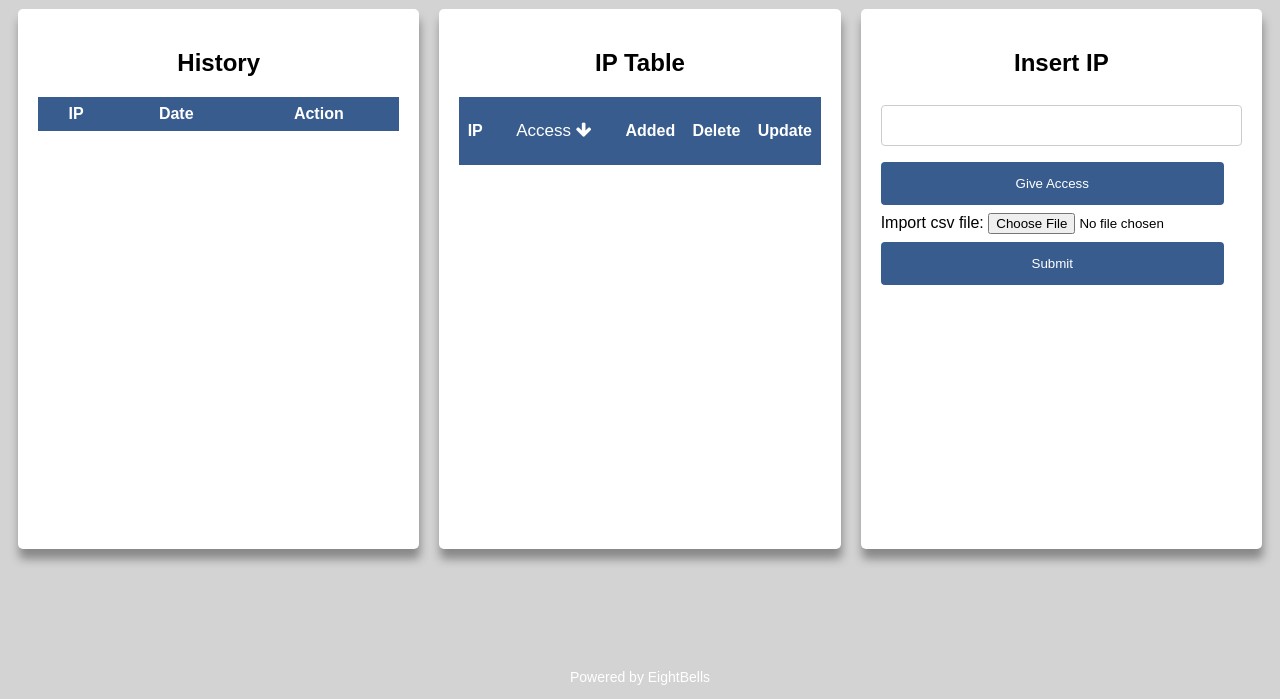
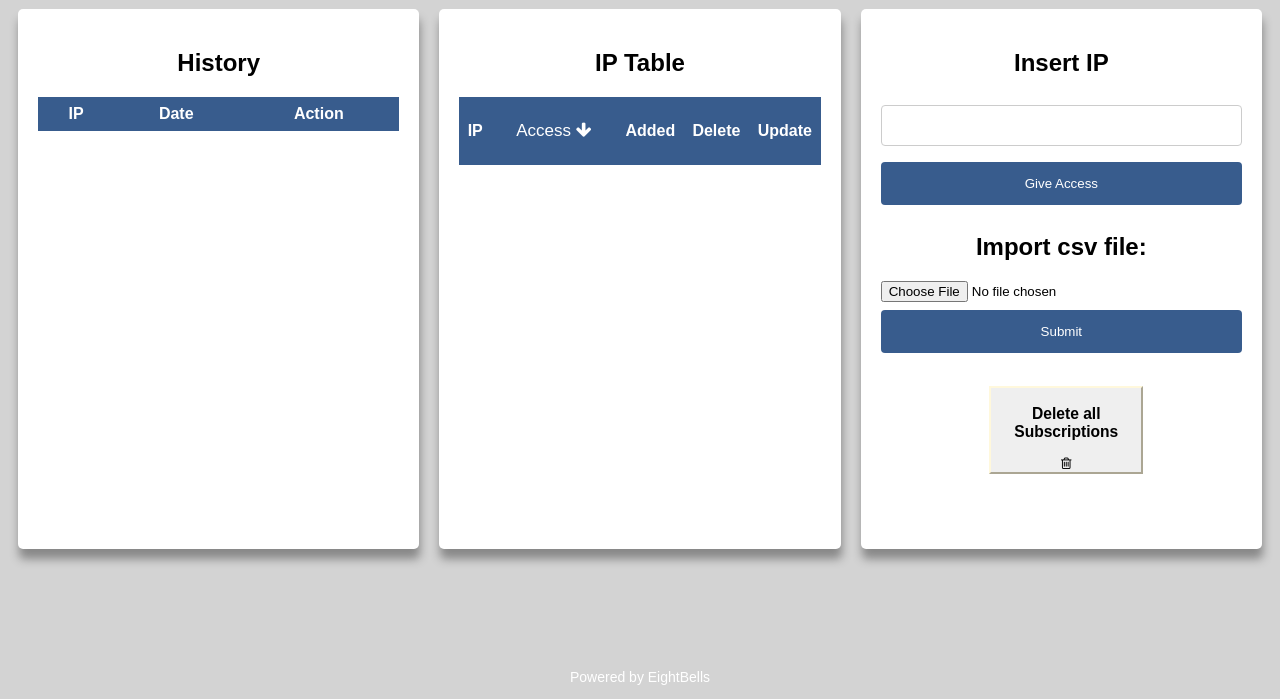
Before and after one commit to EVOLVED-5G/8BellsNetApp, a Flask app: page /netapp in a window 1280 px wide. Shown: the part 101-800 px from the top of the page. Run offline with Flask 2, Linux system fonts and the light colour scheme; data that the repository does not hold is empty; some libraries are stand-ins or nearby versions.

Commit message:
Changes for Openshift and Delete all button

```diff
--- a/docker-compose.yml
+++ b/docker-compose.yml
@@ -20,6 +20,10 @@ services:
       DB_USERNAME: ${postgres_username}
       DB_PASS: ${postgres_password}
       DB_PORT: ${postgres_port}
+      CAPIF_HOSTNAME: "capifcore"
+      CAPIF_PORT_HTTP: "8080"
+      CAPIF_PORT_HTTPS: "443"
+      CALLBACK_ADDRESS: ${host}:5000
     restart: unless-stopped
     build:
       context: ./src
--- a/src/app.py
+++ b/src/app.py
@@ -173,7 +173,6 @@ def update(id):
 ## Search by Access
 @app.route('/netapp/SearchByAccess/<string:access>')
 def SearchByAccess(access):
-    functions.delete_all()
 
     all_ips = db_controller.getIps()
     if access == "ALL":
@@ -182,6 +181,10 @@ def SearchByAccess(access):
         access_ips = db_controller.searchByAccess(access)
         return render_template('index.html', ips=access_ips)
 
+@app.route('/netapp/deleteall', methods=['GET'])
+def delete_all():
+    functions.delete_all()
+    return redirect('/netapp')
 
 
 ## NEF Login
@@ -211,34 +214,14 @@ def login():
         raise e
 
 
-
-#QOS NOTIFICATION
-@app.route('/qosmonitoring/callback', methods=['POST'])
-def location_qos_reporter():
-    print("New qos notification retrieved:")
-    qos_dict=json.loads(request.data)
-    qos_ip=qos_dict["ipv4Addr"]
-    #qos_id=qos_dict["transaction"].split("/")[-1]
-    qos=qos_dict["eventReports"][0]["event"]
-    #print("qos id:",qos_id)
-    #print("qos :",qos)
-    action = "QOS NOTIFICATION"
-    details = "At {} IP : {} moved to a cell with qos: {}".format(datetime.datetime.now().strftime("%m/%d/%Y, %H:%M:%S"),qos_ip,qos)
-    db_controller.addHistoryEvent(qos_ip,action,details)
-    return "status 200"
-
-#EVENT NOTIFICATION
+## Callback
 @app.route('/monitoring/callback', methods=['POST'])
 def location_event_reporter():
     print("New event notification retrieved:")
-    event_dict=json.loads(request.data)
+    event_dict = json.loads(request.data)
     event_ip = event_dict["ipv4Addr"]
 
-    print("prin")
-
-
     if( next(iter(event_dict)) == "externalId"):
-
 
         cell_id=event_dict["locationInfo"]["cellId"]
         enodeB_id=event_dict["locationInfo"]["enodeBId"]
@@ -254,10 +237,9 @@ def location_event_reporter():
         details = "At {} IP : {} moved to a cell with qos: {}".format(datetime.datetime.now().strftime("%m/%d/%Y, %H:%M:%S"),event_ip,qos)
         db_controller.addHistoryEvent(event_ip,action,details)
 
-    print(event_dict)
-    redirect('/netapp')
+    # print(event_dict)
 
-    return "status 200"
+    return '', 200
 
 
 #qos_api_url = "http://"+nef_ip+"/nef/api/v1/3gpp-as-session-with-qos/v1/myNetapp/subscriptions"
@@ -297,25 +279,9 @@ def location_event_reporter():
 #     }]
 # }
 
-
-
-# 'transaction': 'http://172.20.23.53:8888/nef/api/v1/3gpp-as-session-with-qos/v1/NetApp_app/subscriptions/6349313c64269f9928f70e95',
-# 'ipv4Addr': '10.0.0.2',
-# 'eventReports': [{
-#       'event': 'QOS_NOT_GUARANTEED',
-#       'accumulatedUsage': {
-#           'duration': None,
-#           'totalVolume': None,
-#           'downlinkVolume': None,
-#           'uplinkVolume': None},
-#       'appliedQosRef': None,
-#       'qosMonReports': [{'ulDelays': [0], 'dlDelays': [0], 'rtDelays': [0]}]
-#       }]
-# }
-
 if __name__ == '__main__':
     ## Initialize Postgres Database
-    print("\n┌──────────────────────┐\n Initializing Database..")
+    print("\n────────────────────────\n Initializing Database..")
     init_database.init_db()
     print("Netapp running..")
 
--- a/src/capif_registration.json
+++ b/src/capif_registration.json
@@ -5,7 +5,7 @@
   "capif_https_port": 443,
   "capif_netapp_username": "8b_netapp",
   "capif_netapp_password": "8bpass",
-  "capif_callback_url": "http://host.docker.internal:8086",
+  "capif_callback_url": "http://10.10.10.35:5000",
   "description": "8bells_netapp_description",
   "csr_common_name": "8b_netapp",
   "csr_organizational_unit": "8bells_u",
--- a/src/static/css/main.css
+++ b/src/static/css/main.css
@@ -42,6 +42,16 @@ h2{
   background-color: white;
   flex: 1;
   box-shadow: 1px 10px 10px #888888;
+}
+
+.deletebtn{
+  border-color: cornsilk;
+  position: fixed;
+  width: 12%;
+  margin-top: 2%;
+  text-align: center;
+  margin-left: 8.5%;
+  cursor: pointer;
 }
 
 #history{
@@ -109,7 +119,7 @@ input[type=text], select {
 }
 
 input[type=submit] {
-    width: 95%;
+    width: 100%;
     background-color: #385c8d;
     color: white;
     padding: 14px 20px;
--- a/src/templates/base.html
+++ b/src/templates/base.html
@@ -2,7 +2,7 @@
 <html lang="en">
 <head>
     <meta charset="UTF-8">
-    <meta http-equiv="X-UA-Compatible" content="IE=edge">
+    <meta http-equiv="refresh" content="12">
     <meta name="viewport" content="width=device-width, initial-scale=1.0">
     <link rel="stylesheet" href="{{ url_for('static', filename='css/main.css')}}">
     <link rel="stylesheet" href="https://cdnjs.cloudflare.com/ajax/libs/font-awesome/4.7.0/css/font-awesome.min.css">
--- a/src/templates/index.html
+++ b/src/templates/index.html
@@ -68,11 +68,18 @@
             <input type="text" name="ip" id="ip" required>
             <input type="Submit" value="Give Access" onclick="return ValidateIPaddress(addip.ip);">
         </form>
+
         <form enctype="multipart/form-data" name="importcsv" action="/importcsv" method="POST">
-            <label for="file">Import csv file:</label>
+            <label for="file"> <h2 style="text-align:center;">Import csv file: </h2> </label>
             <input type="file" id="file" name="file" accept=".csv" required>
             <input type = "submit"/>
         </form>
+
+        <a href="/netapp/deleteall">
+            <button class="deletebtn">
+                    <h3>Delete all Subscriptions</h3> <i class="fa fa-trash-o"></i>
+            </button>
+        </a>
     </div>
 </div>
 {% endblock %}
```
Also changed, not shown: 1 other file.
